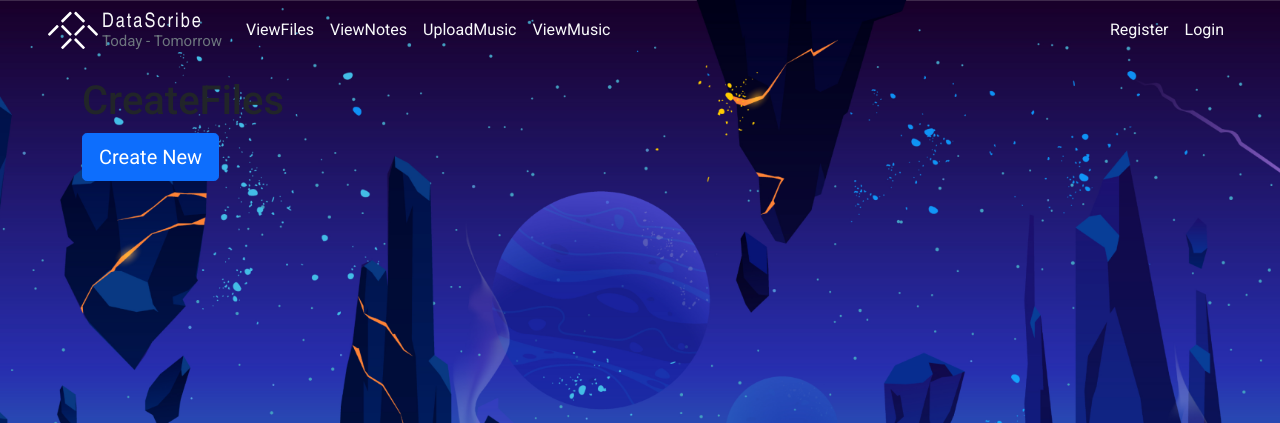
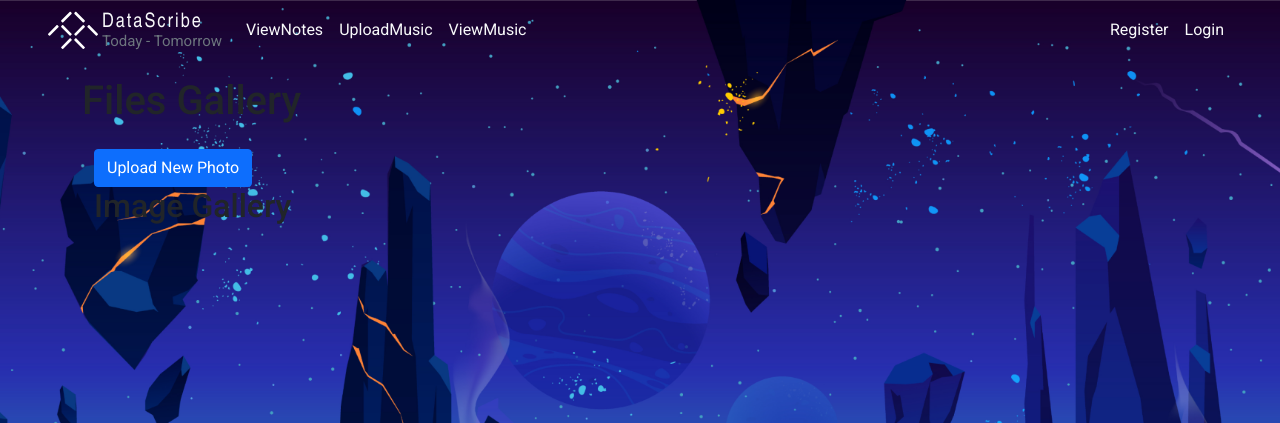
Before and after one commit to MaikyOzr/CollabDraw, an ASP.NET Core app: page /CreateFiles in a window 1280 px wide. Shown: the top 423 px of the page. Run offline with ASP.NET Core 8, Linux system fonts and the light colour scheme; style sheets or scripts are compiled from the project's sources; some libraries are stand-ins or nearby versions; some web fonts are replaced.

Commit message:
Update photos

```diff
--- a/RealTimeCollaborativeWhiteboard/Controllers/CreateFilesController.cs
+++ b/RealTimeCollaborativeWhiteboard/Controllers/CreateFilesController.cs
@@ -1,9 +1,11 @@
 using Microsoft.AspNetCore.Authorization;
 using Microsoft.AspNetCore.Mvc;
+using Microsoft.EntityFrameworkCore;
 using RealTimeCollaborativeWhiteboard.Data;
 using RealTimeCollaborativeWhiteboard.Models;
+using System.IO;
 using System.Security.Claims;
-
+using System.Threading.Tasks;
 
 namespace RealTimeCollaborativeWhiteboard.Controllers
 {
@@ -15,15 +17,12 @@
         {
             _dbContext = dbContext;
         }
+
         [HttpGet]
         public IActionResult Index()
         {
-            return View();
-        }
-        [HttpGet]
-        public IActionResult CreateFiles()
-        {
-            return View();
+            var desks = _dbContext.Files.ToList();
+            return View(desks);
         }
 
         [HttpPost]
@@ -34,7 +33,7 @@
             if (photoFile != null && photoFile.Length > 0)
             {
                 var uploadsFolder = Path.Combine(Directory.GetCurrentDirectory(), "Data", "Photos");
-                var uniqueFileName = Guid.NewGuid().ToString() + "_" + photoFile.FileName;
+                var uniqueFileName = Path.GetRandomFileName() + Path.GetExtension(photoFile.FileName);
                 var filePath = Path.Combine(uploadsFolder, uniqueFileName);
 
                 var userId = User.FindFirstValue(ClaimTypes.NameIdentifier);
@@ -50,22 +49,46 @@
                     CurrUserID = userId
                 };
 
-                // Save to database
                 _dbContext.Files.Add(file);
                 await _dbContext.SaveChangesAsync();
 
                 return RedirectToAction("Index");
             }
 
-            return View("CreateFiles");
+            return View("Index");
         }
 
         [HttpGet]
-        public IActionResult GetPhotos(string fileName) {
+        public IActionResult GetPhotos(string fileName)
+        {
             var filePath = Path.Combine("Data", "Photos", fileName);
             var fileStream = new FileStream(filePath, FileMode.Open, FileAccess.Read);
-            return File(fileStream, "image/jpj");
+            return File(fileStream, "image/jpeg");
+        }
+        [HttpPost]
+        [Authorize]
+        public async Task<IActionResult> DeletePhoto(int id)
+        {
+            var image = await _dbContext.Files.FirstOrDefaultAsync(f => f.DeskID == id);
+            if (image != null)
+            {
+                var userId = User.FindFirstValue(ClaimTypes.NameIdentifier);
+
+                if (image.CurrUserID == userId)
+                {
+                    if (!string.IsNullOrEmpty(image.UrlPhoto))
+                    {
+                        var filePath = Path.Combine("Data", "Photos", image.UrlPhoto);
+                        if (System.IO.File.Exists(filePath))
+                        {
+                            System.IO.File.Delete(filePath);
+                        }
+                    }
+                }
+                _dbContext.Files.Remove(image);
+                await _dbContext.SaveChangesAsync();
+            }
+            return RedirectToAction("Index");
         }
     }
-
 }
--- a/RealTimeCollaborativeWhiteboard/Views/CreateFiles/Index.cshtml
+++ b/RealTimeCollaborativeWhiteboard/Views/CreateFiles/Index.cshtml
@@ -1,8 +1,82 @@
+@model IEnumerable<RealTimeCollaborativeWhiteboard.Models.Files>
 
 @{
-    ViewData["Title"] = "CreateFiles";
+    ViewData["Title"] = "Files Gallery";
     Layout = "~/Views/Shared/_Layout.cshtml";
 }
+
 <h1>@ViewData["Title"]</h1>
 
-<a asp-action="CreateFiles" class="btn btn-lg btn-primary btn-register fs-5">Create New</a>
+<div class="container mt-4">
+    <!-- Modal for Upload new photo form -->
+    <div class="modal fade" id="uploadPhotoModal" tabindex="-1" role="dialog" aria-labelledby="uploadPhotoModalLabel" aria-hidden="true">
+        <div class="modal-dialog" role="document">
+            <div class="modal-content">
+                <div class="modal-header">
+                    <h5 class="modal-title" id="uploadPhotoModalLabel">Upload New Photo</h5>
+                    <button type="button" class="close" data-dismiss="modal" aria-label="Close">
+                        <span aria-hidden="true">&times;</span>
+                    </button>
+                </div>
+                <div class="modal-body">
+                    <form method="post" asp-action="SavePhoto" asp-controller="CreateFiles" enctype="multipart/form-data">
+                        <div class="mb-3">
+                            <label for="photoFile" class="form-label">Select Photo:</label>
+                            <input type="file" class="form-control" id="photoFile" name="photoFile" accept="image/*" />
+                        </div>
+                        <button type="submit" class="btn btn-primary">Upload</button>
+                    </form>
+                </div>
+            </div>
+        </div>
+    </div>
+
+    <!-- Button to trigger modal -->
+    <button type="button" class="btn btn-primary" id="uploadNewPhotoBtn">
+        Upload New Photo
+    </button>
+
+    <!-- Image gallery -->
+    <h2>Image Gallery</h2>
+    <div class="row">
+        @if (Model != null)
+        {
+            @foreach (var file in Model)
+            {
+                <div class="col-md-4 mb-4">
+                    <div class="card">
+                        <img src="@Url.Action("GetPhotos", "CreateFiles", new { fileName = file.UrlPhoto })" class="card-img-top" alt="Photo" data-toggle="modal" data-target="#exampleModal" />
+                        <div class="card-body">
+                            <form method="post" asp-action="DeletePhoto" asp-controller="CreateFiles">
+                                <input type="hidden" name="id" value="@file.DeskID" />
+                                <button type="submit" class="btn btn-danger">Delete</button>
+                            </form>
+                        </div>
+                    </div>
+                </div>
+            }
+        }
+        else
+        {
+            <p class="container">No images found</p>
+        }
+    </div>
+</div>
+
+<!-- Modal for displaying images -->
+<div class="modal fade" id="exampleModal" tabindex="-1" role="dialog" aria-labelledby="exampleModalLabel" aria-hidden="true">
+    <div class="modal-dialog" role="document">
+        <div class="modal-content">
+            <div class="modal-header">
+                <h5 class="modal-title" id="exampleModalLabel">Image</h5>
+                <button type="button" class="close" data-dismiss="modal" aria-label="Close">
+                    <span aria-hidden="true">&times;</span>
+                </button>
+            </div>
+            <div class="modal-body">
+                <img id="modalImage" src="" class="img-fluid" alt="Image">
+                <a id="downloadButton" class="btn btn-secondary mt-2" download="image.jpg">Download</a>
+            </div>
+        </div>
+    </div>
+</div>
--- a/RealTimeCollaborativeWhiteboard/Views/Shared/_Layout.cshtml
+++ b/RealTimeCollaborativeWhiteboard/Views/Shared/_Layout.cshtml
@@ -31,9 +31,6 @@
                 <div class="navbar-collapse collapse d-sm-inline-flex justify-content-between">
                     <ul class="navbar-nav flex-grow-1">
                         <li class="nav-item">
-                            <a class="nav-link text-light" asp-area="" asp-controller="ViewFiles" asp-action="Index">ViewFiles</a>
-                        </li>
-                        <li class="nav-item">
                             <a class="nav-link text-light" asp-area="" asp-controller="ViewNotes" asp-action="Index">ViewNotes</a>
                         </li>
                         <li class="nav-item">
--- a/RealTimeCollaborativeWhiteboard/wwwroot/js/site.js
+++ b/RealTimeCollaborativeWhiteboard/wwwroot/js/site.js
@@ -1,17 +1,31 @@
-// Please see documentation at https://learn.microsoft.com/aspnet/core/client-side/bundling-and-minification
-// for details on configuring this project to bundle and minify static web assets.
-// Write your JavaScript code.
-$('.fixed-size-image').on('click', function () {
-    var imageUrl = $(this).attr('src');
-    var deskId = $(this).data('desk-id');
-    $('#modalImage').attr('src', imageUrl);
-    $('#exampleModal').modal('show');
-    $('#downloadButton')
-        .attr('href', imageUrl)
-        .attr('download', 'image.jpg');
-    $('#deskIdInput').val(deskId);
-    $('#deleteForm').attr('action', '/ViewFiles/DeletePhoto');
+$(document).ready(function () {
+    // Handle click event on "Upload New Photo" button to show the modal
+    $('#uploadNewPhotoBtn').on('click', function () {
+        $('#uploadPhotoModal').modal('show');
+    });
+
+    // Handle click event on "Delete" button to show the modal
+    $('.deleteBtn').on('click', function () {
+        var deskId = $(this).data('desk-id');
+        $('#deskIdInput').val(deskId);
+        $('#deleteModal').modal('show');
+    });
+
+    // Handle click event on "Close" button to close the modal
+    $('.closeBtn').on('click', function () {
+        $(this).closest('.modal').modal('hide');
+    });
+
+    // Handle click event on image to show modal with full image
+    $('.card-img-top').on('click', function () {
+        var imageUrl = $(this).attr('src');
+        $('#modalImage').attr('src', imageUrl);
+        $('#exampleModal').modal('show');
+    });
+
+    // Handle click event on "Download" button to download the image
+    $('#downloadButton').on('click', function () {
+        var imageUrl = $('#modalImage').attr('src');
+        window.open(imageUrl, '_blank');
+    });
 });
-$('.close').on('click', function () {
-    $('#exampleModal').modal('hide');
-});
```
Also changed, not shown: RealTimeCollaborativeWhiteboard/Controllers/ViewFilesController.cs (deleted, +0 -52 lines), RealTimeCollaborativeWhiteboard/Views/ViewFiles/Index.cshtml (deleted, +0 -33 lines), RealTimeCollaborativeWhiteboard/RealTimeCollaborativeWhiteboard.csproj.
